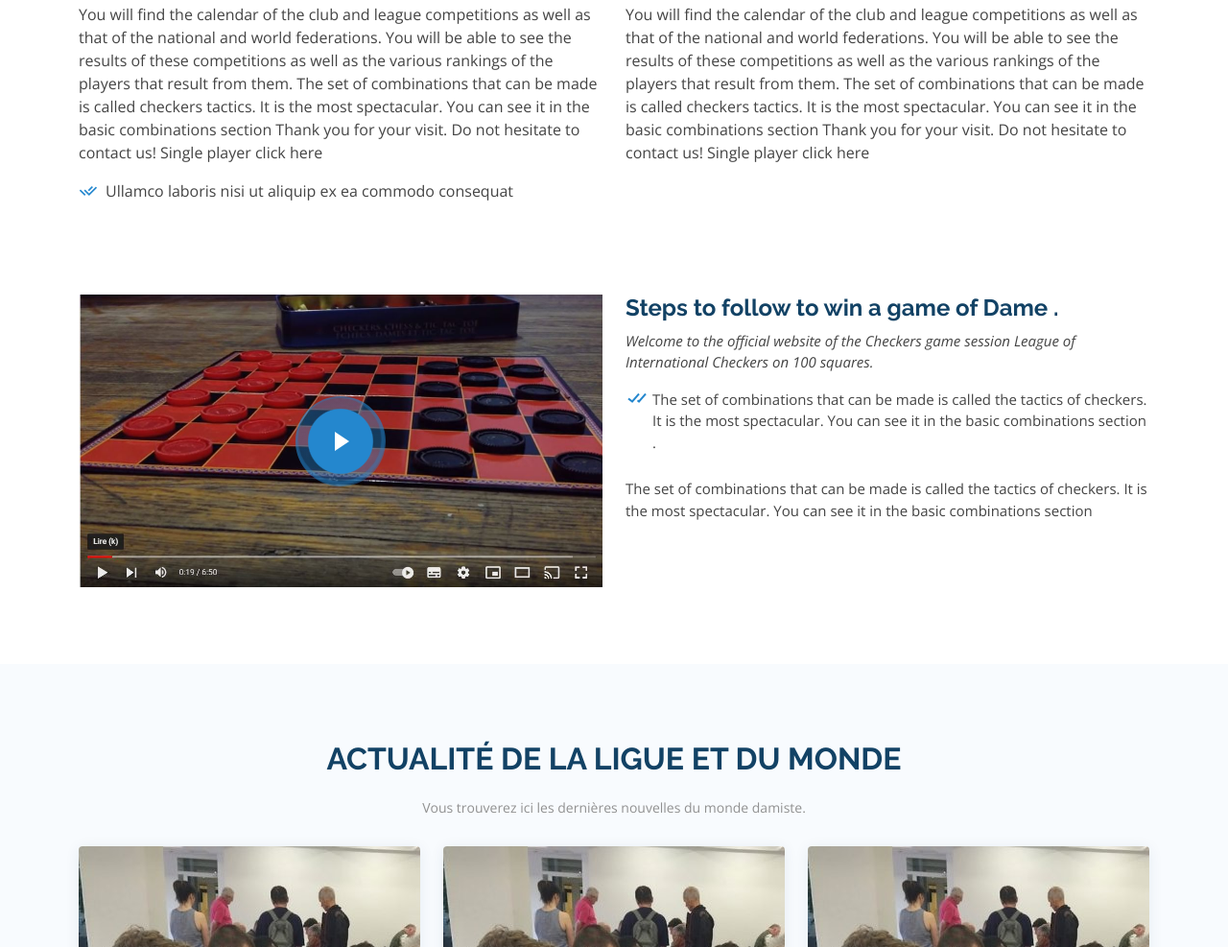
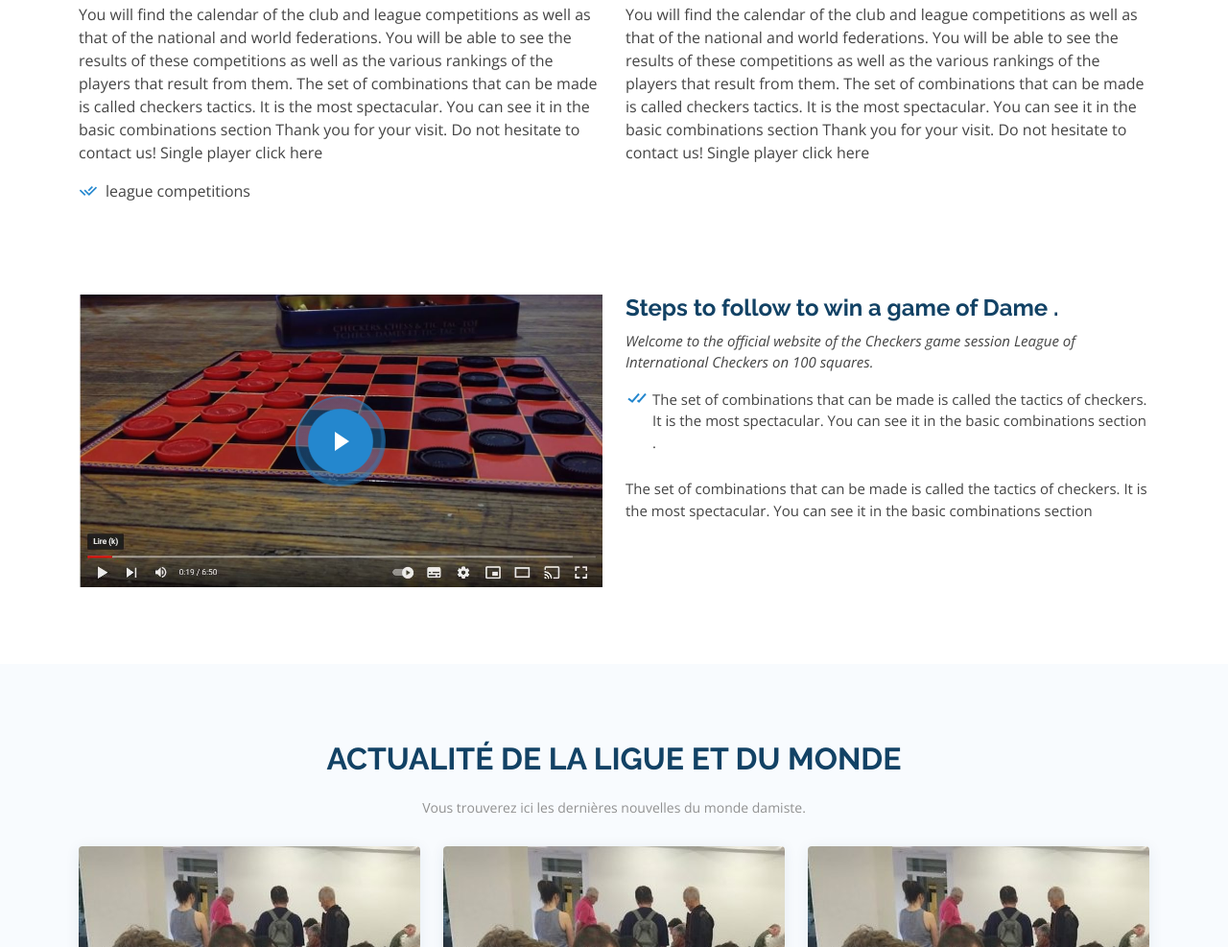
Before and after one commit to noutegnelionel/checkers1, a plain HTML site: page index.html in a window 1280 px wide. Shown: the part 883-1870 px from the top of the page at 96% size. Drawn offline with nearby package versions, Linux system fonts and the light colour scheme.

Commit message:
Update index.html

```diff
--- a/index.html
+++ b/index.html
@@ -109,7 +109,7 @@
 
             </p>
             <ul>
-              <li><i class="ri-check-double-line"></i> Ullamco laboris nisi ut aliquip ex ea commodo consequat</li>
+              <li><i class="ri-check-double-line"></i>league competitions</li>
              </ul>
           </div>
           <div class="col-lg-6 pt-4 pt-lg-0">
```
